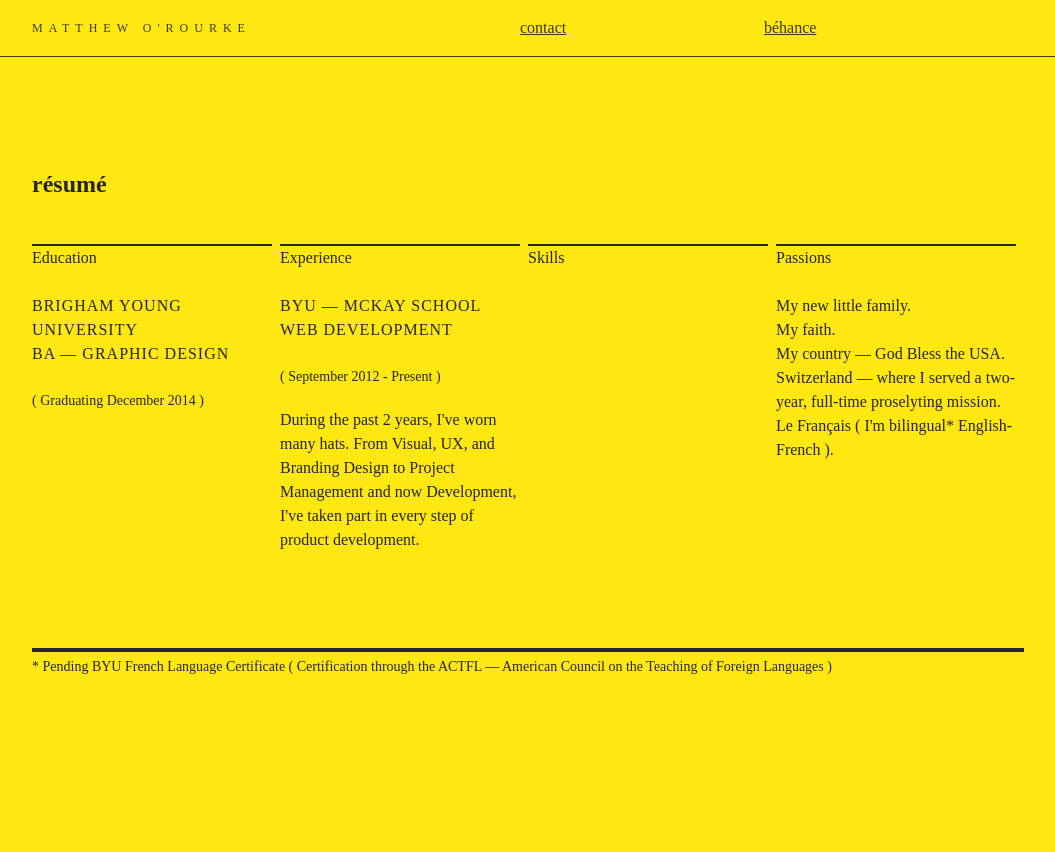
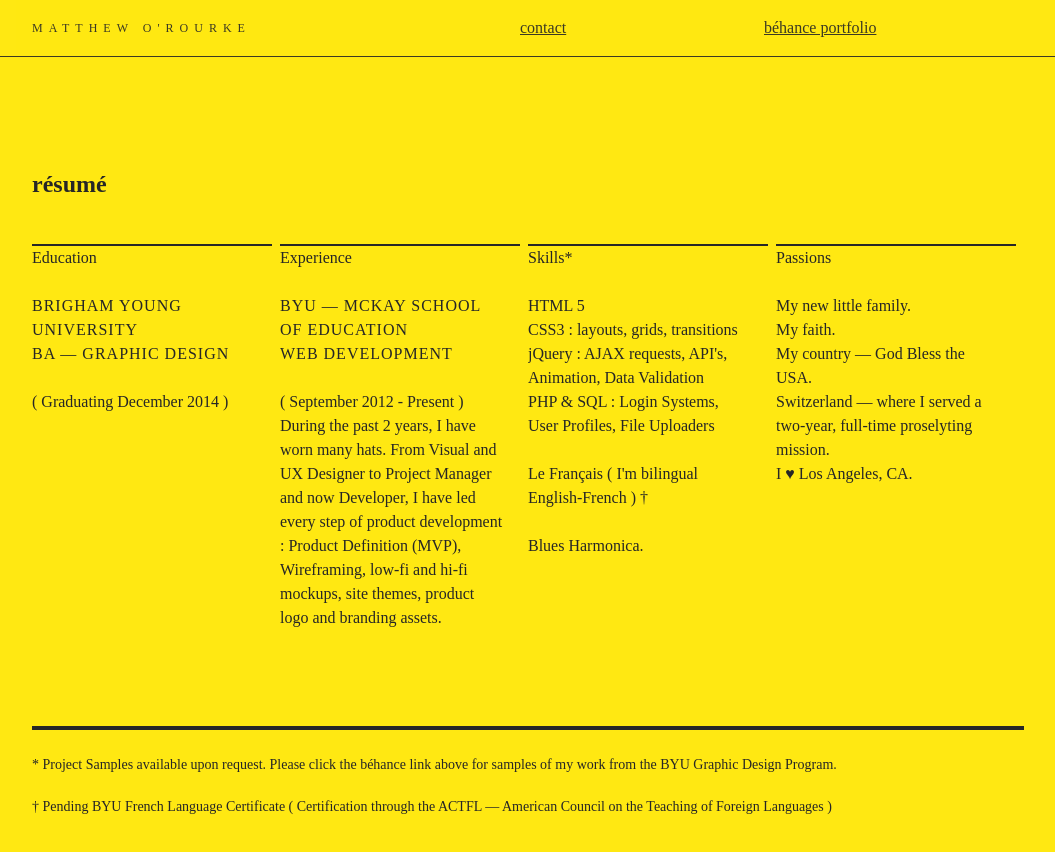
Before and after one commit to p1chu/on-et-um, a plain HTML site: page index.html in a window 1280 px wide. Shown: the whole page, without its empty margins (112-1167 px from the left). Before the commit the page ends 800 px from the top, so only its background shows below. Drawn offline with Linux system fonts and the light colour scheme.

Commit message:
Go Live
Vas-y.

```diff
--- a/index.html
+++ b/index.html
@@ -13,8 +13,8 @@
 			<ul>
 				<li id="me" class="column uppercase tracking-half-em small-type" ><a href="index.html">Matthew O'Rourke</a></li>
 				<li id="spacer" class="column" ></li>
-				<li id="contact" class="column" ><a href="../business-card/index.html">contact</a></li>
-				<li id="béhance" class="column" ><a href="https://www.behance.net/p1chu">b&eacute;hance</a></li>
+				<li id="contact" class="column" ><a href="contact/index.html">contact</a></li>
+				<li id="béhance" class="column" ><a href="https://www.behance.net/p1chu">b&eacute;hance portfolio</a></li>
 			</ul>
 		</nav>
 	</header>
@@ -28,14 +28,21 @@
 		</section>
 		<section id="experience" class="column" >
 			<h2>Experience</h2>
-			<h3 class="uppercase">BYU &mdash; McKay School<br>Web Development</h3>
+			<h3 class="uppercase">BYU &mdash; McKay School of Education<br>Web Development</h3>
 			<h5>( September 2012 - Present )</h5>
-			<p>During the past 2 years, I've worn many hats.  From Visual, UX, and Branding Design to Project Management and now Development, I've taken part in every step of product development.</p>
+			<p>During the past 2 years, I have worn many hats.  From Visual and UX Designer to Project Manager and now Developer, I have led every step of product development : Product Definition (MVP), Wireframing, low-fi and hi-fi mockups, site themes, product logo and branding assets.<br>
+			</p>
 		</section>
 		<section id="skills" class="column" >
 			<div>
-			<h2>Skills</h2>
-			<!-- <img src="../images/cave01_wb.jpg" alt=""> -->
+			<h2>Skills*</h2>
+			<p>HTML 5<br>
+			CSS3 : layouts, grids, transitions<br>
+			jQuery : AJAX requests, API's, Animation, Data Validation<br>
+			PHP & SQL : Login Systems, User Profiles, File Uploaders<br><br>
+			Le Fran&ccedil;ais ( I'm bilingual English-French ) &dagger;<br><br>
+			Blues Harmonica.
+			</p>
 		</section>
 		<section id="passions" class="column" >
 			<h2>Passions</h2>
@@ -44,13 +51,16 @@
 				<li>My faith.</li>
 				<li>My country &mdash; God Bless the USA.</li>
 				<li>Switzerland &mdash; where I served a two-year, full-time proselyting mission.</li>
-				<li>Le Fran&ccedil;ais ( I'm bilingual* English-French ).</li>
+				<li>I &hearts; Los Angeles, CA.</li>
 			</ol>
 		</section>
 
 	</article>
 	<footer>
-		<h5>* Pending BYU French Language Certificate ( Certification through the ACTFL &mdash; American Council on the Teaching of Foreign Languages )</h5>
+		<p>* Project Samples available upon request.  Please click the b&eacute;hance link above for samples of my work from the BYU Graphic Design Program.
+		</p>
+		<p>&dagger; Pending BYU French Language Certificate ( Certification through the ACTFL &mdash; American Council on the Teaching of Foreign Languages )
+		</p>
 	</footer>
 	</div>
 </body>
--- a/style.css
+++ b/style.css
@@ -14,6 +14,7 @@ body, nav, section, article, h1, h2, h3, h4, h5, p, a  {
 	font-family: "franklin-gothic-urw";
 	font-size: 1em;
 	font-weight: 300;
+	font-style: normal;
 	line-height: 1.5em;
 }
 
@@ -40,7 +41,6 @@ nav {
 nav ul li a {
 	font-weight: 500;
 	font-style: normal;
-	font-weight: 500;
 }
 
 nav ul li#me a {
@@ -65,11 +65,13 @@ article {
 
 section {
 	margin-right: 4px;
+	padding-right: 16px;
 }
 
-section#passions {
-    background-image: url('cave01_wb.jpg');
+section#photo {
+    background-image: url('../images/IMG_0499.jpg');
 }
+
 
 .column {
 	width: 240px;
@@ -130,7 +132,8 @@ h4 {
 
 }
 
-h5 {
+footer { margin-top: 1.5em;}
+footer p {
 	font-style: normal;
 	font-weight: 400;
 	font-size: .875em;
@@ -139,8 +142,4 @@ h5 {
 	margin-bottom: 1.5em;
 }
 
-footer h5 {
-	margin-top: .25em;
-}
-
-strong { weight: 700;}
+/*strong { weight: 700;}*/
```
Also changed, not shown: contact/index.html (added, +32 -0 lines), 1 other file.
